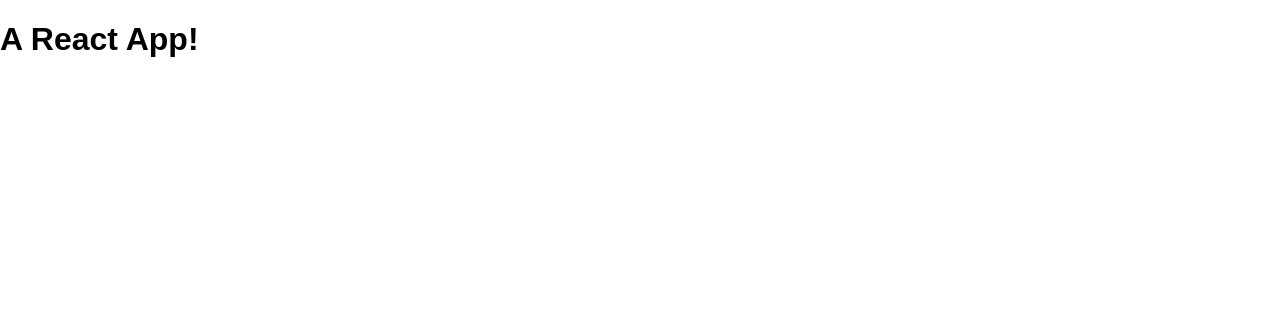
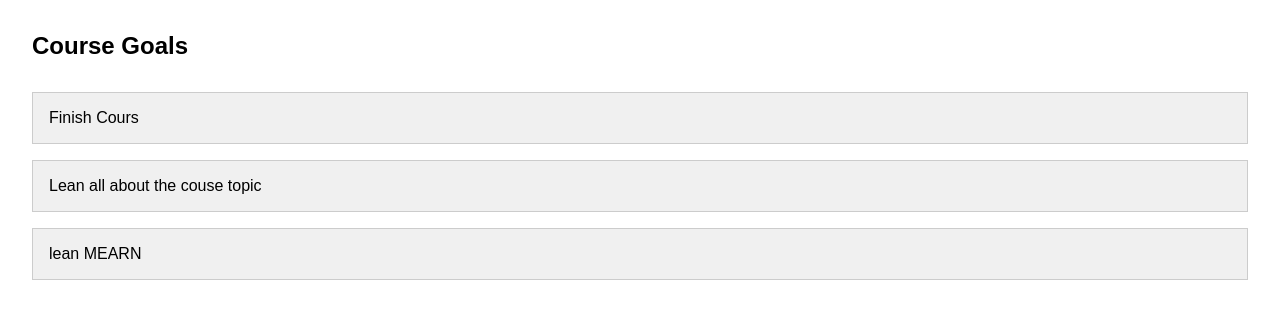
Before and after one commit to poudelnarayan/React-Refresher, a React (Create React App) app: page / in a window 1280 px wide. Shown: the top 318 px of the page. Built offline with nearby package versions, Linux system fonts and the light colour scheme.

Commit message:
refactored

```diff
--- /dev/null
+++ b/src/App.css
@@ -0,0 +1,16 @@
+.goal-list {
+    list-style: none;
+    margin: 2rem 0;
+    padding: 0;
+}
+.course-goals {
+    margin: 2rem;
+  }
+
+
+.goal-list li {
+    margin: 1rem 0;
+    padding: 1rem;
+    border: 1px solid #ccc;
+    background: #f0f0f0;
+}
--- a/src/App.js
+++ b/src/App.js
@@ -1,8 +1,22 @@
 import React from "react";
+import GoalList from "./components/GoalList";
+
+import "./App.css";
 
 const App = () => {
   // return React.createElement("h1", "A React App!"); // This is how JSX is compiled
-  return <h1>A React App!</h1>;
+  return (
+    <div className="course-goals">
+      <h2>Course Goals</h2>
+      <GoalList />
+    </div>
+  );
 };
 
+// class App extends React.Componene {
+//   render() {
+//     return <h1 title="This works">A React App!</h1>;
+//   }
+// }
+
 export default App;
--- /dev/null
+++ b/src/components/GoalList.js
@@ -0,0 +1,13 @@
+import React from "react";
+
+const GoalList = () => {
+  return (
+    <ul className="goal-list">
+      <li>Finish Cours</li>
+      <li>Lean all about the couse topic</li>
+      <li>lean MEARN</li>
+    </ul>
+  );
+};
+
+export default GoalList;
--- a/src/index.css
+++ b/src/index.css
@@ -1,6 +1,8 @@
 * {
   box-sizing: border-box;
 }
+
+
 
 html {
   font-family: sans-serif;
--- a/src/index.js
+++ b/src/index.js
@@ -1,9 +1,7 @@
 import React from "react";
+import ReactDOM from "react-dom";
 
 import "./index.css";
 import App from "./App";
-import { createRoot } from "react-dom/client";
 
-const root = createRoot(document.getElementById("root"));
-
-root.render(<App />);
+ReactDOM.render(<App />, document.getElementById("root"));
```
